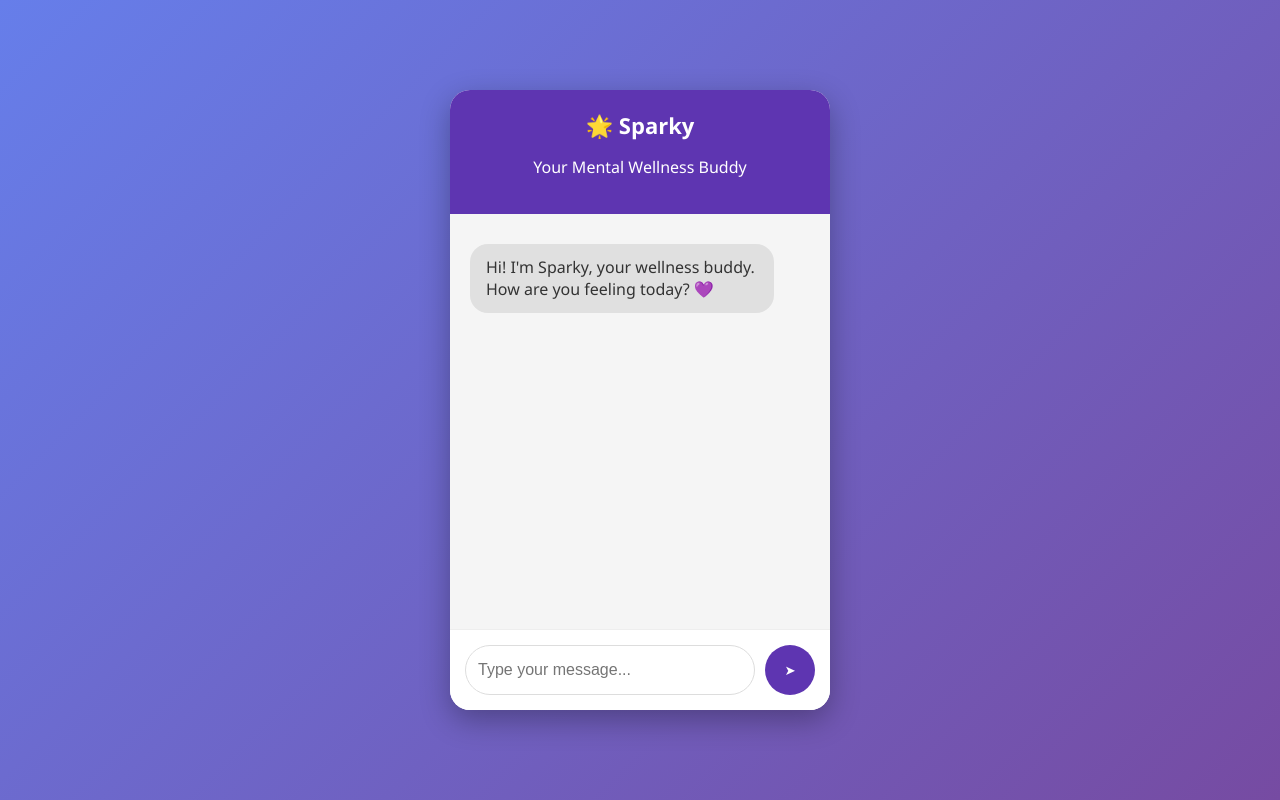
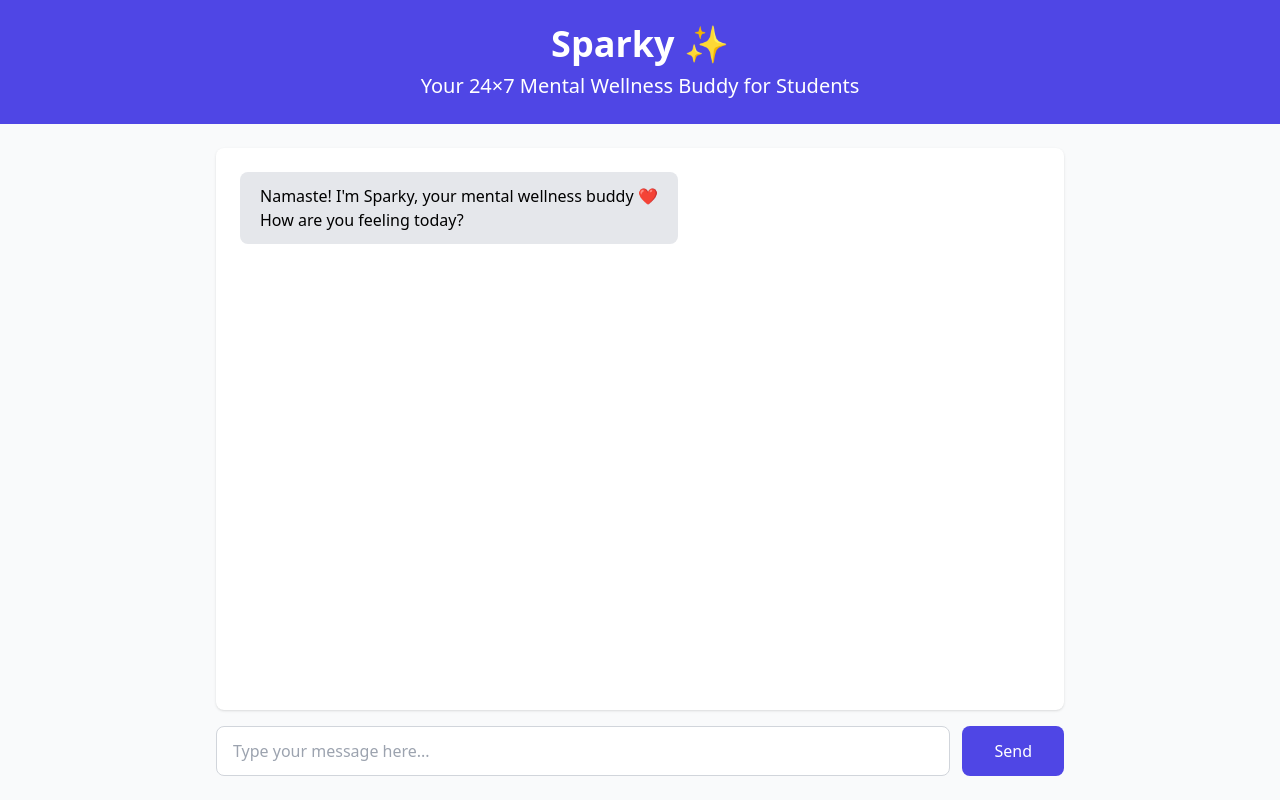
Before and after one commit to prasad1482/mental-support-chatbot-, a FastAPI app: page / in a window 1280 px wide. Run offline with FastAPI, Linux system fonts and the light colour scheme; parts of the project's set-up code (start-up, migrations or seed data) failed here and were passed over; some libraries are stand-ins or nearby versions.

Commit message:
Add missing static & templates folders with beautiful UI

```diff
--- a/templates/index.html
+++ b/templates/index.html
@@ -1,69 +1,70 @@
+
 <!DOCTYPE html>
-<html lang="en">
+<html lang="en" class="h-full bg-gray-50">
 <head>
   <meta charset="UTF-8" />
   <meta name="viewport" content="width=device-width, initial-scale=1.0"/>
-  <title>Sparky - Your Wellness Buddy</title>
-  <style>
-    body { font-family: 'Segoe UI', sans-serif; background: linear-gradient(135deg, #667eea, #764ba2); margin:0; height:100vh; display:flex; justify-content:center; align-items:center; }
-    .chat-container { width: 380px; height: 620px; background: white; border-radius: 20px; box-shadow: 0 10px 30px rgba(0,0,0,0.3); overflow: hidden; display:flex; flex-direction:column; }
-    .header { background: #5e35b1; color: white; padding: 20px; text-align: center; }
-    .header h1 { margin:0; font-size: 22px; }
-    .messages { flex: 1; padding: 20px; overflow-y: auto; background: #f5f5f5; }
-    .message { margin: 10px 0; padding: 12px 16px; border-radius: 18px; max-width: 80%; line-height: 1.4; }
-    .user { background: #5e35b1; color: white; align-self: flex-end; margin-left: auto; }
-    .bot { background: #e0e0e0; color: #333; align-self: flex-start; }
-    .input-area { padding: 15px; background: white; border-top: 1px solid #eee; display: flex; }
-    input { flex: 1; padding: 12px; border: 1px solid #ddd; border-radius: 25px; outline: none; font-size: 16px; }
-    button { margin-left: 10px; background: #5e35b1; color: white; border: none; width: 50px; height: 50px; border-radius: 50%; cursor: pointer; }
-    .typing { font-style: italic; color: #888; }
-  </style>
+  <title>Sparky – Your Mental Wellness Buddy</title>
+  <script src="https://cdn.tailwindcss.com"></script>
 </head>
-<body>
-  <div class="chat-container">
-    <div class="header">
-      <h1>🌟 Sparky</h1>
-      <p>Your Mental Wellness Buddy</p>
-    </div>
-    <div class="messages" id="messages">
-      <div class="message bot">Hi! I'm Sparky, your wellness buddy. How are you feeling today? 💜</div>
-    </div>
-    <div class="input-area">
-      <input type="text" id="userInput" placeholder="Type your message..." autocomplete="off"/>
-      <button onclick="sendMessage()">➤</button>
+<body class="h-full">
+  <div class="min-h-full flex flex-col">
+    <header class="bg-indigo-600 text-white p-6 text-center">
+      <h1 class="text-4xl font-bold">Sparky ✨</h1>
+      <p class="text-xl mt-2">Your 24×7 Mental Wellness Buddy for Students</p>
+    </header>
+
+    <div id="chat-container" class="flex-1 max-w-4xl mx-auto w-full p-6 flex flex-col">
+      <div id="messages" class="flex-1 overflow-y-auto mb-4 space-y-4 bg-white rounded-lg shadow p-6"></div>
+
+      <div class="flex gap-3">
+        <input type="text" id="user-input" placeholder="Type your message here..."
+               class="flex-1 px-4 py-3 border border-gray-300 rounded-lg focus:outline-none focus:ring-2 focus:ring-indigo-500"/>
+        <button id="send-btn" class="px-8 py-3 bg-indigo-600 text-white rounded-lg hover:bg-indigo-700 transition">
+          Send
+        </button>
+      </div>
     </div>
   </div>
 
   <script>
-    const messages = document.getElementById("messages");
-    const input = document.getElementById("userInput");
+    const messagesDiv = document.getElementById('messages');
+    const input = document.getElementById('user-input');
+    const sendBtn = document.getElementById('send-btn');
+
+    function addMessage(text, isUser = false) {
+      const div = document.createElement('div');
+      div.className = isUser ? 'text-right' : 'text-left';
+      div.innerHTML = `<div class="${isUser ? 'bg-indigo-600 text-white' : 'bg-gray-200'} inline-block rounded-lg px-5 py-3 max-w-xs lg:max-w-md">
+        ${text.replace(/\n/g, '<br>')}
+      </div>`;
+      messagesDiv.appendChild(div);
+      messagesDiv.scrollTop = messagesDiv.scrollHeight;
+    }
 
     async function sendMessage() {
       const msg = input.value.trim();
       if (!msg) return;
-      addMessage(msg, "user");
-      input.value = "";
-      addMessage("Typing...", "bot typing");
+      addMessage(msg, true);
+      input.value = '';
+      sendBtn.disabled = true;
 
-      const res = await fetch("/chat", {
-        method: "POST",
-        headers: {"Content-Type": "application/json"},
+      const res = await fetch('/chat', {
+        method: 'POST',
+        headers: {'Content-Type': 'application/json'},
         body: JSON.stringify({message: msg})
       });
       const data = await res.json();
-      messages.lastElementChild.remove();
-      addMessage(data.response, "bot");
+      addMessage(data.response);
+      sendBtn.disabled = false;
+      input.focus();
     }
 
-    function addMessage(text, type) {
-      const div = document.createElement("div");
-      div.className = `message ${type}`;
-      div.innerHTML = text.replace(/\n/g, "<br>");
-      messages.appendChild(div);
-      messages.scrollTop = messages.scrollHeight;
-    }
+    sendBtn.onclick = sendMessage;
+    input.onkeypress = e => e.key === 'Enter' && sendMessage();
 
-    input.addEventListener("keypress", e => { if (e.key === "Enter") sendMessage(); });
+    // Welcome message
+    addMessage("Namaste! I'm Sparky, your mental wellness buddy ❤️<br>How are you feeling today?");
   </script>
 </body>
 </html>
```
Also changed, not shown: static/style.css (added).
